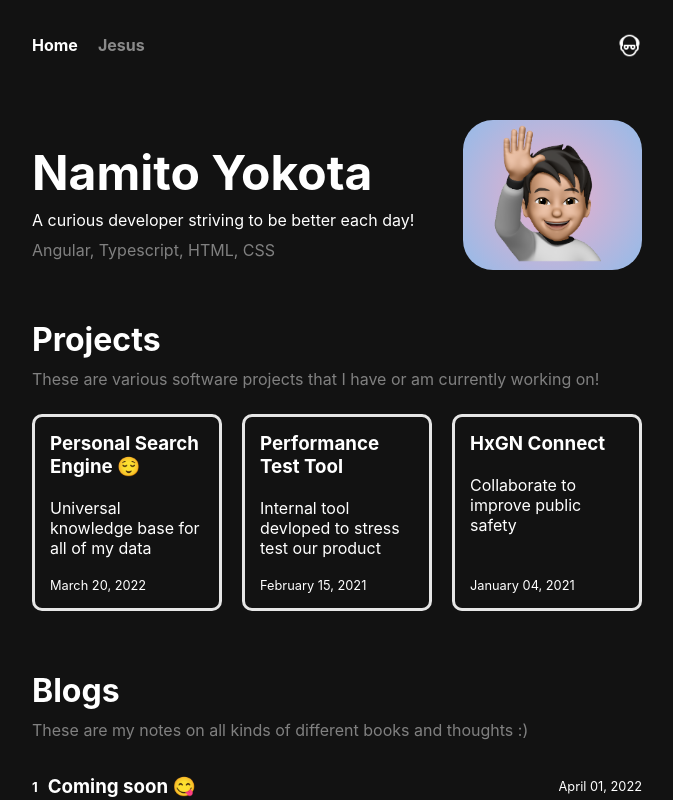
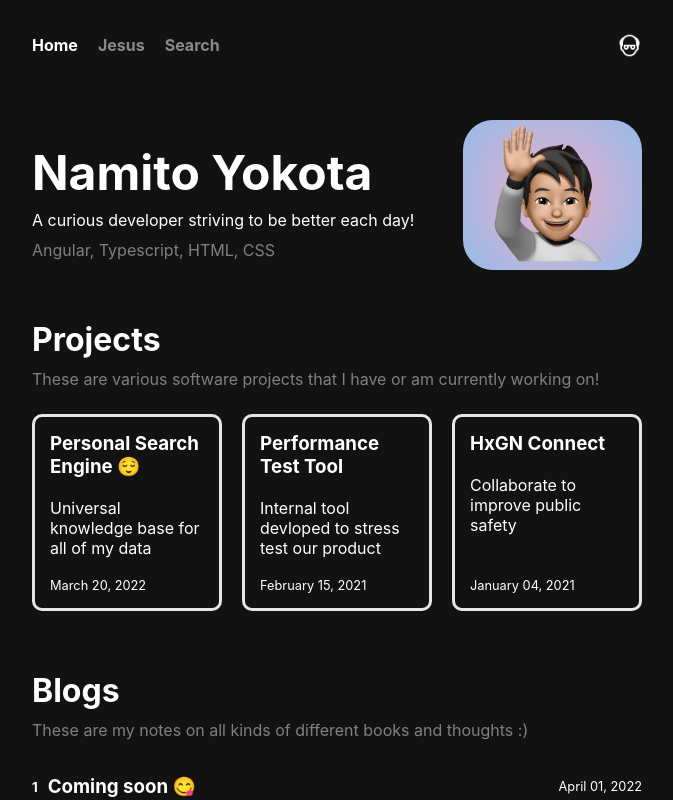
Before and after one commit to namitoyokota/portfolio, a Next.js app: page / in a window 1280 px wide. Shown: the top 800 px of the page, without its empty margins (303-976 px from the left). Built offline with nearby package versions, Linux system fonts and the light colour scheme.

Commit message:
added search link

```diff
--- a/components/Navigation.tsx
+++ b/components/Navigation.tsx
@@ -18,6 +18,11 @@ const Navigation = (): JSX.Element => {
           <h4>Jesus</h4>
         </a>
       </Link>
+      <Link href="https://www.namito.wiki" passHref>
+        <a className={styles.page} target="_blank" rel="noopener noreferrer">
+          <h4>Search</h4>
+        </a>
+      </Link>
     </>
   );
 };
--- a/styles/Home.module.css
+++ b/styles/Home.module.css
@@ -129,7 +129,7 @@
 
 .navpane {
   display: grid;
-  grid-template-columns: repeat(1, min-content) auto 25px;
+  grid-template-columns: repeat(2, min-content) auto 25px;
   align-items: center;
   height: 50px;
 }
```
